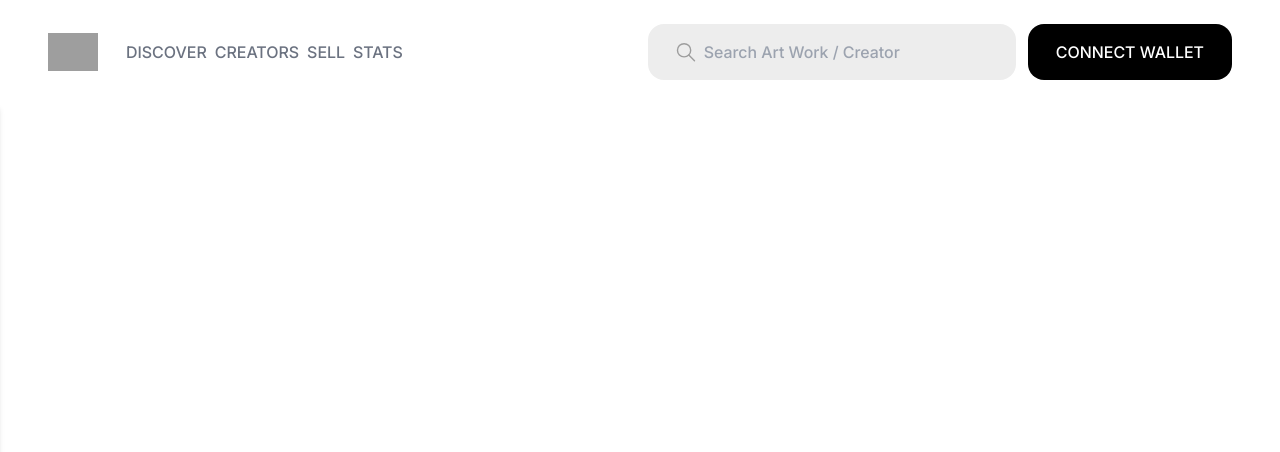
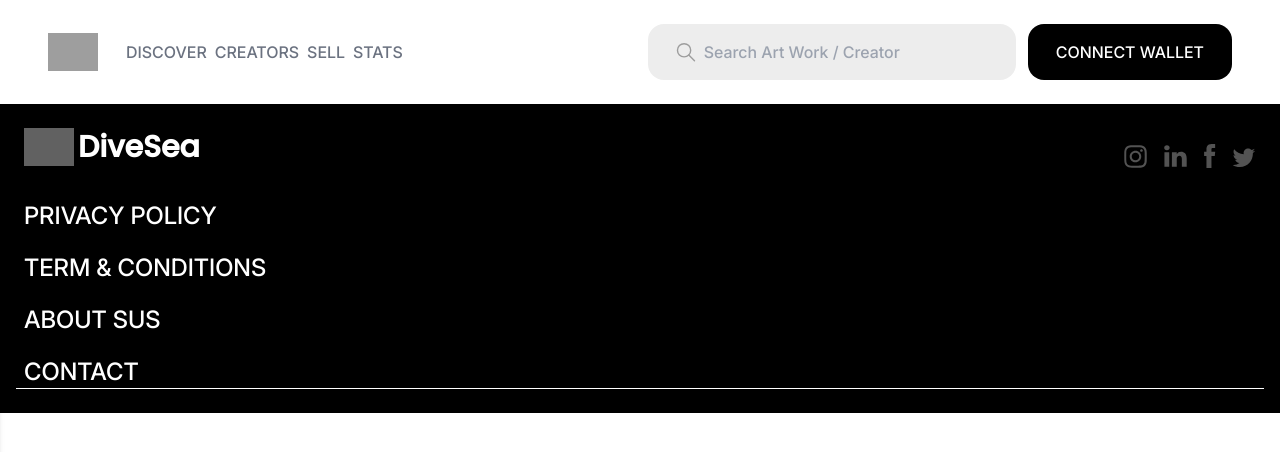
Before and after one commit to kulcidi/workie, a Next.js app: page / in a window 1280 px wide. Shown: the top 452 px of the page. Built offline with nearby package versions, Linux system fonts and the light colour scheme; grey boxes are pictures that could not be loaded.

Commit message:
footer work in process

```diff
--- a/app/globals.css
+++ b/app/globals.css
@@ -16,3 +16,12 @@
 .inter-font {
   font-family: var(--font-inter);
 }
+
+.logo {
+  filter: invert(1);
+}
+
+.hover:fill-white:hover img {
+  color: aliceblue;
+  cursor: pointer;
+}
--- a/app/page.js
+++ b/app/page.js
@@ -69,7 +69,6 @@ export default function Home() {
 				</div>
 			</header>
 
-
 			<aside
 				className={`w-9/12 h-screen bg-white shadow-custom fixed top-98px left-0 z-40 transform transition-transform duration-300 ${
 					isAsideOpen ? 'translate-x-0' : '-translate-x-full'
@@ -92,16 +91,72 @@ export default function Home() {
 						<input
 							className='inter-font bg-[#ffffff0f] focus:outline-none'
 							type='text'
-							placeholder='Search Art Work / Creator'
+							placeholder='Search'
 						/>
 					</div>
 					<button className='bg-black text-white py-4 px-7 h-auto rounded-2xl'>
-						<h4 className='popa-font ml-1 text-2xl uppercase'>
+						<h4 className='popa-font ml-1 text-1xl uppercase'>
 							Connect Wallet
 						</h4>
 					</button>
 				</div>
 			</aside>
+
+			<footer className='py-6 visible w-full bg-black text-white'>
+				<div className='flex px-6'>
+					<div className='flex w-full justify-between items-start'>
+						<button className='flex items-center'>
+							<Image
+								src='/Logo.svg'
+								alt='Logo'
+								className='logo'
+								width={50}
+								height={50}
+							/>
+							<b className='popa-font ml-1 text-3xl'>DiveSea</b>
+						</button>
+						<div className='flex gap-4 mt-4 items-end'>
+							<div className='hover:fill-white'>
+								<Image src='/inst.svg' alt='Instagram' width={24} height={24} />
+							</div>
+							<div className='hover:fill-white'>
+								<Image src='/inbook.svg' alt='Inbook' width={24} height={24} />
+							</div>
+							<div className='hover:fill-white'>
+								<Image
+									src='/facebook.svg'
+									alt='Facebook'
+									width={12}
+									height={12}
+								/>
+							</div>
+							<div className='hover:fill-white'>
+								<Image
+									src='/twitter.svg'
+									alt='Twitter'
+									width={24}
+									height={24}
+								/>
+							</div>
+						</div>
+					</div>
+				</div>
+				<div className='ml-5 flex flex-col gap-5 pt-8'>
+					<b className='inter-font font-thin ml-1 text-2xl uppercase'>
+						Privacy Policy
+					</b>
+					<b className='inter-font font-thin ml-1 text-2xl uppercase'>
+						term & Conditions
+					</b>
+					<b className='inter-font font-thin ml-1 text-2xl uppercase'>
+						About sUs
+					</b>
+					<b className='inter-font font-thin ml-1 text-2xl uppercase'>
+						Contact
+					</b>
+				</div>
+				<div className='border-solid border-b border-white ml-4 mr-4'></div>
+			</footer>
 		</div>
 	)
 }
```
Also changed, not shown: public/facebook.svg, public/twitter.svg.
